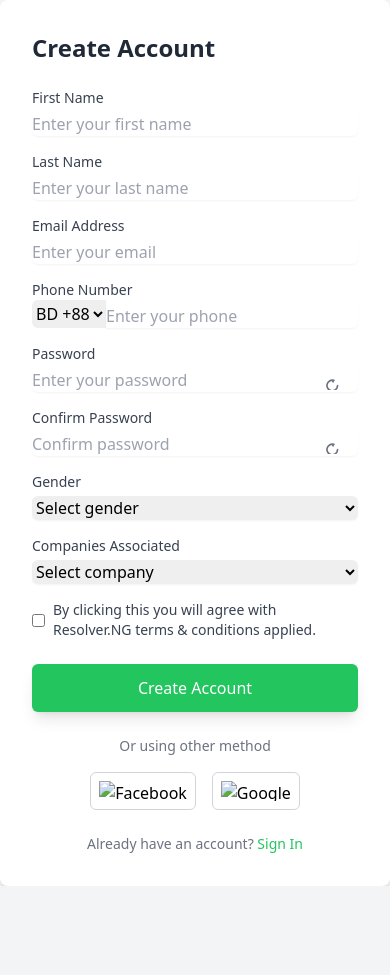
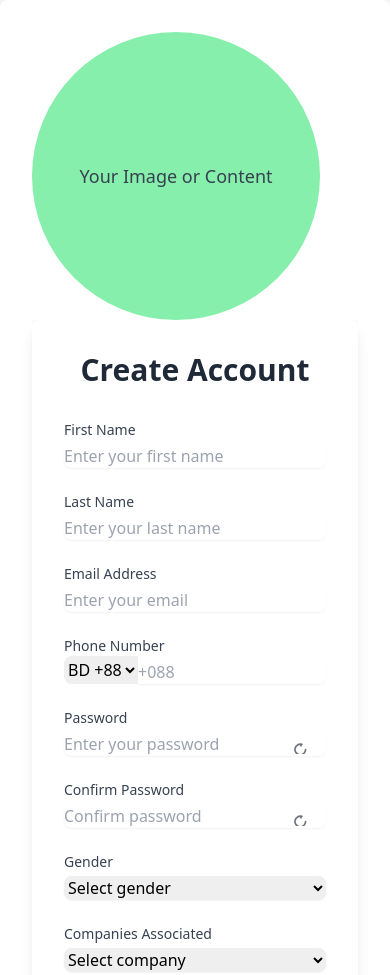
Before and after one commit to Jobayer-Ahmmed/Resolver, a plain HTML site: page src/pages/signup.html in a window 390 px wide. Shown: the top 975 px of the page. Before the commit the page ends 886 px from the top, so only its background shows below. Drawn offline with nearby package versions, Linux system fonts and the light colour scheme; files whose address does not match are found by name.

Commit message:
feat: hero secion's responsive button

```diff
--- a/src/pages/signup.html
+++ b/src/pages/signup.html
@@ -14,72 +14,59 @@
         <div class="bg-white rounded-lg shadow-lg p-8 md:flex md:space-x-8">
 
           <!-- Left Review Section (You can adjust this for review content) -->
-          <div class="hidden md:block bg-gradient-to-br from-green-400 to-green-300 p-4 rounded-lg max-w-md">
-            <!-- Review Card (Example content) -->
-            <div class="bg-white p-6 rounded-lg shadow-lg">
-              <div class="flex items-center mb-4">
-                <img src="path_to_image.jpg" alt="Reviewer" class="w-12 h-12 rounded-full">
-                <div class="ml-4">
-                  <p class="font-bold">Cameron Williamson</p>
-                  <p class="text-sm text-gray-600">Founder of Ocean Villa</p>
-                </div>
-              </div>
-              <p class="text-gray-700">
-                Ocean Villa <span class="bg-green-500 text-white rounded-full px-2 py-1 text-sm">4.9 ⭐</span>
-              </p>
-              <p class="mt-4 text-gray-600 text-sm">
-                Dramatically improved our ability to manage contracts accurately and quickly. The intuitive interface and robust feature set perfectly match the requirements.
-              </p>
+          <div class="relative flex-shrink-0">
+            <div class="w-72 h-72 bg-green-300 rounded-full flex items-center justify-center overflow-hidden">
+              <!-- You can place your image or content here -->
+              <p class="text-lg text-gray-700">Your Image or Content</p>
             </div>
           </div>
 
           <!-- Right Form Section -->
-          <div class="w-full max-w-lg">
-            <h2 class="text-2xl font-bold mb-6 text-gray-800">Create Account</h2>
-            <form action="#" method="POST">
+          <div class="min-h-screen flex items-center justify-center bg-gray-50">
+            <div class="bg-white shadow-lg rounded-lg p-8 w-full max-w-3xl">
 
-              <div class="grid grid-cols-1 md:grid-cols-2 gap-4">
+              <h2 class="text-3xl font-bold mb-8 text-gray-800 text-center">Create Account</h2>
+
+              <form action="#" method="POST" class="space-y-6">
+
+                <!-- Grid for Input Fields -->
+                <div class="grid grid-cols-1 md:grid-cols-2 gap-6">
+
                   <!-- First Name -->
                   <div>
-                  <label class="block text-sm font-medium text-gray-700" for="first-name">First Name</label>
-                  <input type="text" id="first-name" placeholder="Enter your first name" class="mt-1 block w-full rounded-md border-gray-300 shadow-sm focus:border-green-500 focus:ring focus:ring-green-500 focus:ring-opacity-50">
+                    <label for="first-name" class="block text-sm font-medium text-gray-700">First Name</label>
+                    <input type="text" id="first-name" placeholder="Enter your first name" class="mt-1 block w-full rounded-lg border-gray-300 shadow-sm focus:border-green-500 focus:ring-green-500">
                   </div>
 
                   <!-- Last Name -->
                   <div>
-                  <label class="block text-sm font-medium text-gray-700" for="last-name">Last Name</label>
-                  <input type="text" id="last-name" placeholder="Enter your last name" class="mt-1 block w-full rounded-md border-gray-300 shadow-sm focus:border-green-500 focus:ring focus:ring-green-500 focus:ring-opacity-50">
-                </div>
+                    <label for="last-name" class="block text-sm font-medium text-gray-700">Last Name</label>
+                    <input type="text" id="last-name" placeholder="Enter your last name" class="mt-1 block w-full rounded-lg border-gray-300 shadow-sm focus:border-green-500 focus:ring-green-500">
                   </div>
 
-              <!-- Email and Phone -->
-              <div class="mt-4 grid grid-cols-1 md:grid-cols-2 gap-4">
                   <!-- Email Address -->
                   <div>
-                  <label class="block text-sm font-medium text-gray-700" for="email">Email Address</label>
-                  <input type="email" id="email" placeholder="Enter your email" class="mt-1 block w-full rounded-md border-gray-300 shadow-sm focus:border-green-500 focus:ring focus:ring-green-500 focus:ring-opacity-50">
+                    <label for="email" class="block text-sm font-medium text-gray-700">Email Address</label>
+                    <input type="email" id="email" placeholder="Enter your email" class="mt-1 block w-full rounded-lg border-gray-300 shadow-sm focus:border-green-500 focus:ring-green-500">
                   </div>
 
                   <!-- Phone Number -->
                   <div>
-                  <label class="block text-sm font-medium text-gray-700" for="phone">Phone Number</label>
+                    <label for="phone" class="block text-sm font-medium text-gray-700">Phone Number</label>
                     <div class="flex">
-                    <select class="rounded-l-md border-gray-300 focus:border-green-500 focus:ring focus:ring-green-500 focus:ring-opacity-50">
+                      <select class="rounded-l-lg border-gray-300 focus:border-green-500 focus:ring-green-500">
                         <option>BD +88</option>
                       </select>
-                    <input type="text" id="phone" placeholder="Enter your phone" class="mt-1 block w-full rounded-r-md border-gray-300 shadow-sm focus:border-green-500 focus:ring focus:ring-green-500 focus:ring-opacity-50">
-                  </div>
+                      <input type="text" id="phone" placeholder="+088" class="mt-1 block w-full rounded-r-lg border-gray-300 shadow-sm focus:border-green-500 focus:ring-green-500">
                     </div>
                   </div>
 
-              <!-- Password and Confirm Password -->
-              <div class="mt-4 grid grid-cols-1 md:grid-cols-2 gap-4">
                   <!-- Password -->
                   <div>
-                  <label class="block text-sm font-medium text-gray-700" for="password">Password</label>
+                    <label for="password" class="block text-sm font-medium text-gray-700">Password</label>
                     <div class="relative">
-                    <input type="password" id="password" placeholder="Enter your password" class="mt-1 block w-full rounded-md border-gray-300 shadow-sm focus:border-green-500 focus:ring focus:ring-green-500 focus:ring-opacity-50">
-                    <span class="absolute inset-y-0 right-0 flex items-center pr-3 text-gray-500">
+                      <input type="password" id="password" placeholder="Enter your password" class="mt-1 block w-full rounded-lg border-gray-300 shadow-sm focus:border-green-500 focus:ring-green-500">
+                      <span class="absolute inset-y-0 right-0 flex items-center pr-3 text-gray-500 cursor-pointer">
                         <svg class="w-5 h-5" fill="none" stroke="currentColor" viewBox="0 0 24 24" xmlns="http://www.w3.org/2000/svg">
                           <path stroke-linecap="round" stroke-linejoin="round" stroke-width="2" d="M13.875 18.825A6.375 6.375 0 119.375 12.5a1.125 1.125 0 00-.875 1.75"></path>
                         </svg>
@@ -89,69 +76,72 @@
 
                   <!-- Confirm Password -->
                   <div>
-                  <label class="block text-sm font-medium text-gray-700" for="confirm-password">Confirm Password</label>
+                    <label for="confirm-password" class="block text-sm font-medium text-gray-700">Confirm Password</label>
                     <div class="relative">
-                    <input type="password" id="confirm-password" placeholder="Confirm password" class="mt-1 block w-full rounded-md border-gray-300 shadow-sm focus:border-green-500 focus:ring focus:ring-green-500 focus:ring-opacity-50">
-                    <span class="absolute inset-y-0 right-0 flex items-center pr-3 text-gray-500">
+                      <input type="password" id="confirm-password" placeholder="Confirm password" class="mt-1 block w-full rounded-lg border-gray-300 shadow-sm focus:border-green-500 focus:ring-green-500">
+                      <span class="absolute inset-y-0 right-0 flex items-center pr-3 text-gray-500 cursor-pointer">
                         <svg class="w-5 h-5" fill="none" stroke="currentColor" viewBox="0 0 24 24" xmlns="http://www.w3.org/2000/svg">
                           <path stroke-linecap="round" stroke-linejoin="round" stroke-width="2" d="M13.875 18.825A6.375 6.375 0 119.375 12.5a1.125 1.125 0 00-.875 1.75"></path>
                         </svg>
                       </span>
                     </div>
                   </div>
-              </div>
 
-              <!-- Gender and Companies Associated -->
-              <div class="mt-4 grid grid-cols-1 md:grid-cols-2 gap-4">
                   <!-- Gender -->
                   <div>
-                  <label class="block text-sm font-medium text-gray-700" for="gender">Gender</label>
-                  <select id="gender" class="mt-1 block w-full rounded-md border-gray-300 shadow-sm focus:border-green-500 focus:ring focus:ring-green-500 focus:ring-opacity-50">
+                    <label for="gender" class="block text-sm font-medium text-gray-700">Gender</label>
+                    <select id="gender" class="mt-1 block w-full rounded-lg border-gray-300 shadow-sm focus:border-green-500 focus:ring-green-500">
                       <option>Select gender</option>
                     </select>
                   </div>
 
                   <!-- Companies Associated -->
                   <div>
-                  <label class="block text-sm font-medium text-gray-700" for="companies">Companies Associated</label>
-                  <select id="companies" class="mt-1 block w-full rounded-md border-gray-300 shadow-sm focus:border-green-500 focus:ring focus:ring-green-500 focus:ring-opacity-50">
+                    <label for="companies" class="block text-sm font-medium text-gray-700">Companies Associated</label>
+                    <select id="companies" class="mt-1 block w-full rounded-lg border-gray-300 shadow-sm focus:border-green-500 focus:ring-green-500">
                       <option>Select company</option>
                     </select>
                   </div>
                 </div>
 
-              <!-- Agreement Checkbox -->
-              <div class="mt-4">
+                <!-- Terms Checkbox -->
+                <div class="mt-6">
                   <label class="inline-flex items-center">
-                  <input type="checkbox" class="rounded border-gray-300 text-green-600 focus:ring-green-500">
+                    <input type="checkbox" class="rounded border-gray-300 text-green-500 focus:ring-green-500">
                     <span class="ml-2 text-sm text-gray-700">By clicking this you will agree with Resolver.NG terms & conditions applied.</span>
                   </label>
                 </div>
 
-              <!-- Submit Button -->
+                <!-- Create Account Button -->
                 <div class="mt-6">
-                <button type="submit" class="w-full bg-green-500 hover:bg-green-600 text-white py-3 rounded-md shadow-lg transition">Create Account</button>
+                  <button type="submit" class="w-full bg-green-500 hover:bg-green-600 text-white py-3 rounded-lg shadow-lg transition">Create Account</button>
                 </div>
               </form>
 
               <!-- Divider -->
-            <div class="my-6 text-center">
-              <p class="text-sm text-gray-500">Or using other method</p>
-              <div class="flex justify-center space-x-4 mt-4">
-                <button class="bg-white border border-gray-300 rounded-md p-2">
-                  <img src="path_to_facebook_icon.png" alt="Facebook" class="h-5">
+              <div class="mt-6 flex items-center justify-between">
+                <span class="border-t w-1/5 lg:w-1/4"></span>
+                <p class="text-sm text-gray-500 text-center">Or using other method</p>
+                <span class="border-t w-1/5 lg:w-1/4"></span>
+              </div>
+
+              <!-- Social Login -->
+              <div class="mt-6 flex justify-center space-x-4">
+                <button class="bg-white border border-gray-300 rounded-lg p-3">
+                  <img src="path_to_facebook_icon.png" alt="Facebook" class="h-6 w-6">
                 </button>
-                <button class="bg-white border border-gray-300 rounded-md p-2">
-                  <img src="path_to_google_icon.png" alt="Google" class="h-5">
+                <button class="bg-white border border-gray-300 rounded-lg p-3">
+                  <img src="path_to_google_icon.png" alt="Google" class="h-6 w-6">
                 </button>
+              </div>
+
+              <!-- Sign In Link -->
+              <div class="mt-6 text-center">
+                <p class="text-sm text-gray-500">Already have an account? <a href="#" class="text-green-500 hover:underline">Sign In</a></p>
+              </div>
             </div>
           </div>
 
-            <!-- Sign In Link -->
-            <div class="text-center">
-              <p class="text-sm text-gray-500">Already have an account? <a href="#" class="text-green-500 hover:underline">Sign In</a></p>
-            </div>
-          </div>
         </div>
       </div>
 
```
Also changed, not shown: index.html (+18 -20 lines). Lines whose indentation alone changed are shown as unchanged.
